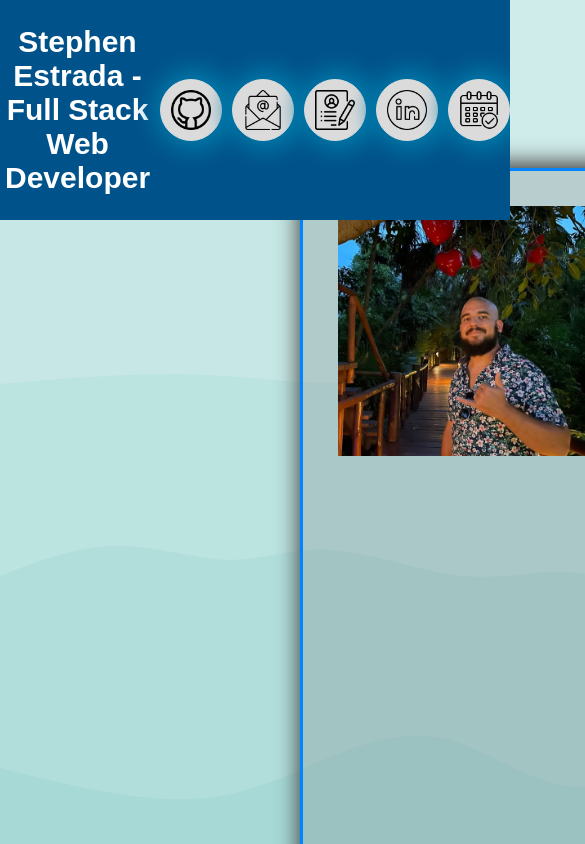
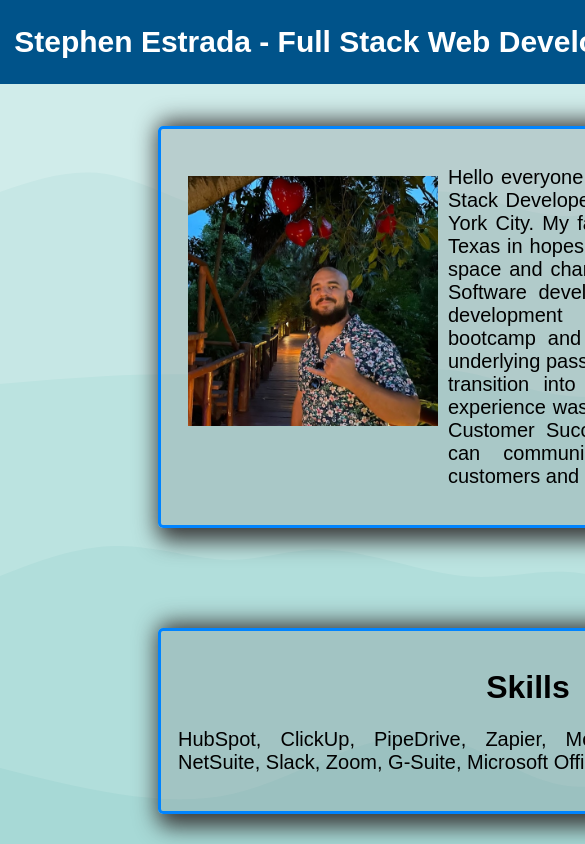
Before and after one commit to holasoyst3v3/holasoyst3v3.github.io, a website: page index.html in a window 390 px wide. Shown: the top 844 px of the page, 585 px wide, since content can reach past the window. Drawn offline with Linux system fonts and the light colour scheme.

Commit message:
Made entire portfolio responsive across multiple devices

```diff
--- a/styles.css
+++ b/styles.css
@@ -1,6 +1,6 @@
 html {
     height: auto;
-    min-width: 1134px;
+    min-width: 1056px;
 }
 
 header {
@@ -11,7 +11,7 @@ header {
     left: 0;
     padding: 5px;
     width: 100%;
-    min-width: 500px;
+    min-width: 1045px;
     display: flex;
     flex-direction: row;
     justify-content: space-around;
@@ -50,16 +50,15 @@ nav {
 }
 
 body {
-    margin: 50px;
     text-align: center;
 }
 
-.about {
+/* .about {
+    flex-direction: row;
     display: flex;
-    flex-direction: row;
     justify-content: center;
     align-content: center;
-}
+} */
 
 .card {
     width: auto;
@@ -67,9 +66,9 @@ body {
     border-radius: 5px;
     box-shadow: 8px 4px 22px 9px #3b3b3b;
     background-color: rgba(131, 139, 142, 0.31);
-    padding: 25px;
+    padding: 17px;
     margin: 100px;
-    margin-inline: 250px;
+    margin-inline: 150px;
     display: flex;
     flex-direction: column;
     justify-content: space-between;
```
